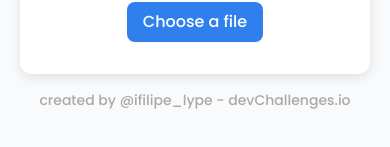
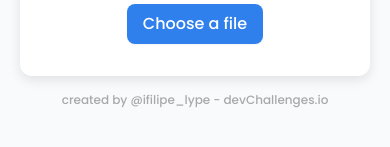
Before and after one commit to ifilipe-lype/image-uploader, a Next.js app: page / in a window 390 px wide. Shown: the part 557-704 px from the top of the page. Built offline with nearby package versions, Linux system fonts and the light colour scheme.

Commit message:
adds responsiveness

```diff
--- a/pages/index.js
+++ b/pages/index.js
@@ -34,8 +34,8 @@ export default function Home() {
       </main>
 
       {/* Footer */}
-      <footer className="flex py-4 text-gray-5 text-sm justify-self-end">
-        <p>
+      <footer className="flex items-center justify-center py-4 text-gray-5 text-xs md:text-sm">
+        <p className="text-center">
         created by <a href="" className="font-medium">@ifilipe_lype</a> - <a href="">devChallenges.io</a>
         </p>
       </footer>
```
